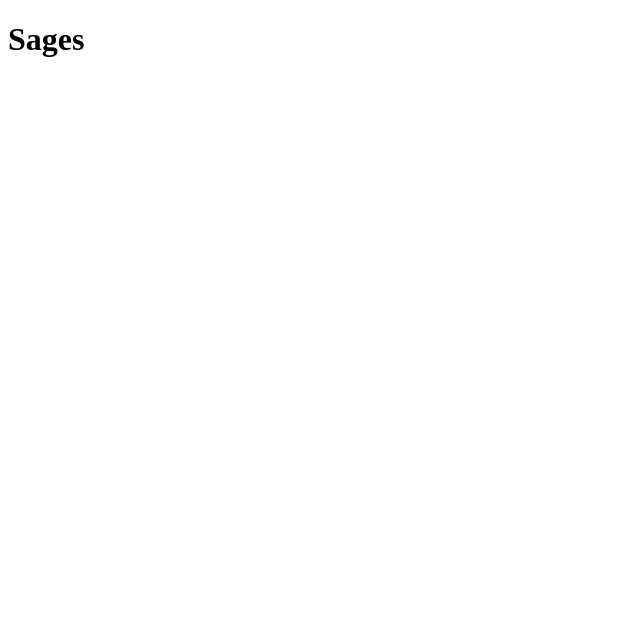
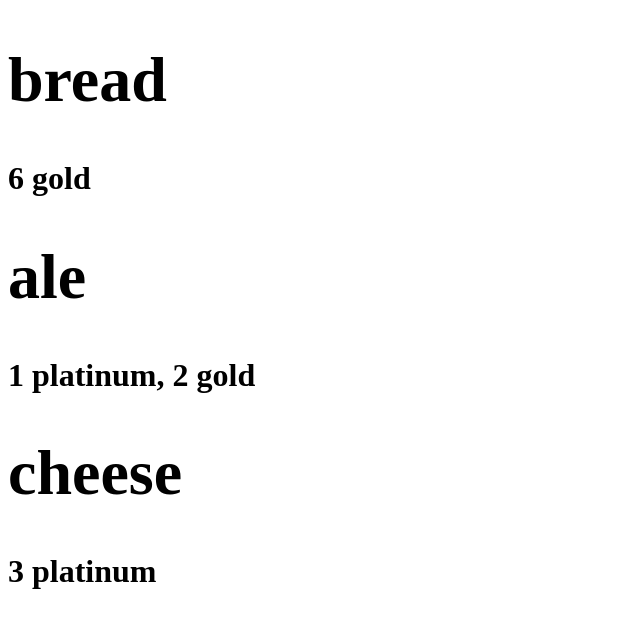
Before and after one commit to conesk21/sages, a React (Create React App) app: page / in a window 1280 px wide. Shown: the top 628 px of the page, without its empty margins (0-640 px from the left). Built offline with nearby package versions, Linux system fonts and the light colour scheme.

Commit message:
display basic version of item card

```diff
--- a/src/App.js
+++ b/src/App.js
@@ -1,9 +1,11 @@
-
+import { smallTown } from "./classes.js";
+import Card from "./Card.js";
 
 function App() {
+
   return (
     <div>
-      <h1>Sages</h1>
+      <h1>{smallTown.display().map((item, i) => <Card key ={i} item={item} />)}</h1>
     </div>
   );
 }
--- /dev/null
+++ b/src/Card.js
@@ -0,0 +1,15 @@
+import React from "react";
+
+const Card = (props) =>{
+    const {item} = props;
+
+    return (
+        <div className="item-card">
+            <h1>{item[0]}</h1>
+            <p>{item[1].map(item => item.join(" ")).join(", ")}</p>
+
+        </div>
+    )
+}
+
+export default Card;
--- a/src/classes.js
+++ b/src/classes.js
@@ -7,7 +7,7 @@ const coinFactory = (name,denom) => {
 
 const currencyFacory = (coinArray) => {
     const getCoins = (ammount) =>{
-        var result = {}
+        var result = []
         for(let i=coinArray.length-1;i>=0;i--){
             let coinCounter = 0
             while(ammount>=coinArray[i].getDenom()){
@@ -18,7 +18,7 @@ const currencyFacory = (coinArray) => {
                 coinCounter+=1
             }
             if (coinCounter!== 0){
-            result[coinArray[i].getName()] = coinCounter
+            result.push([coinCounter, coinArray[i].getName()])
             }
         }
         return result
@@ -57,7 +57,7 @@ const cheese = itemFactory("cheese",10);
 const items = [bread, ale, cheese]
 
 
-const economyFactory = (itemArray)=>{
+const economyFactory = (itemArray, currency)=>{
     var globalTransform = 1
 
     const revalue = (multiplier)=>{
@@ -76,7 +76,7 @@ const economyFactory = (itemArray)=>{
     const display = () =>{
         var result = []
         for (let i = 0; i<itemArray.length;i++){
-            result.push(itemArray[i].toString())
+            result.push([itemArray[i].name, currency.getCoins(itemArray[i].getValue())])
         }
         return result
     }
@@ -96,4 +96,9 @@ const economyFactory = (itemArray)=>{
 
 }
 
-const smallTown = economyFactory(items)
+const smallTown = economyFactory(items,fantasy)
+
+smallTown.revalue(3)
+
+
+export {smallTown}
```
